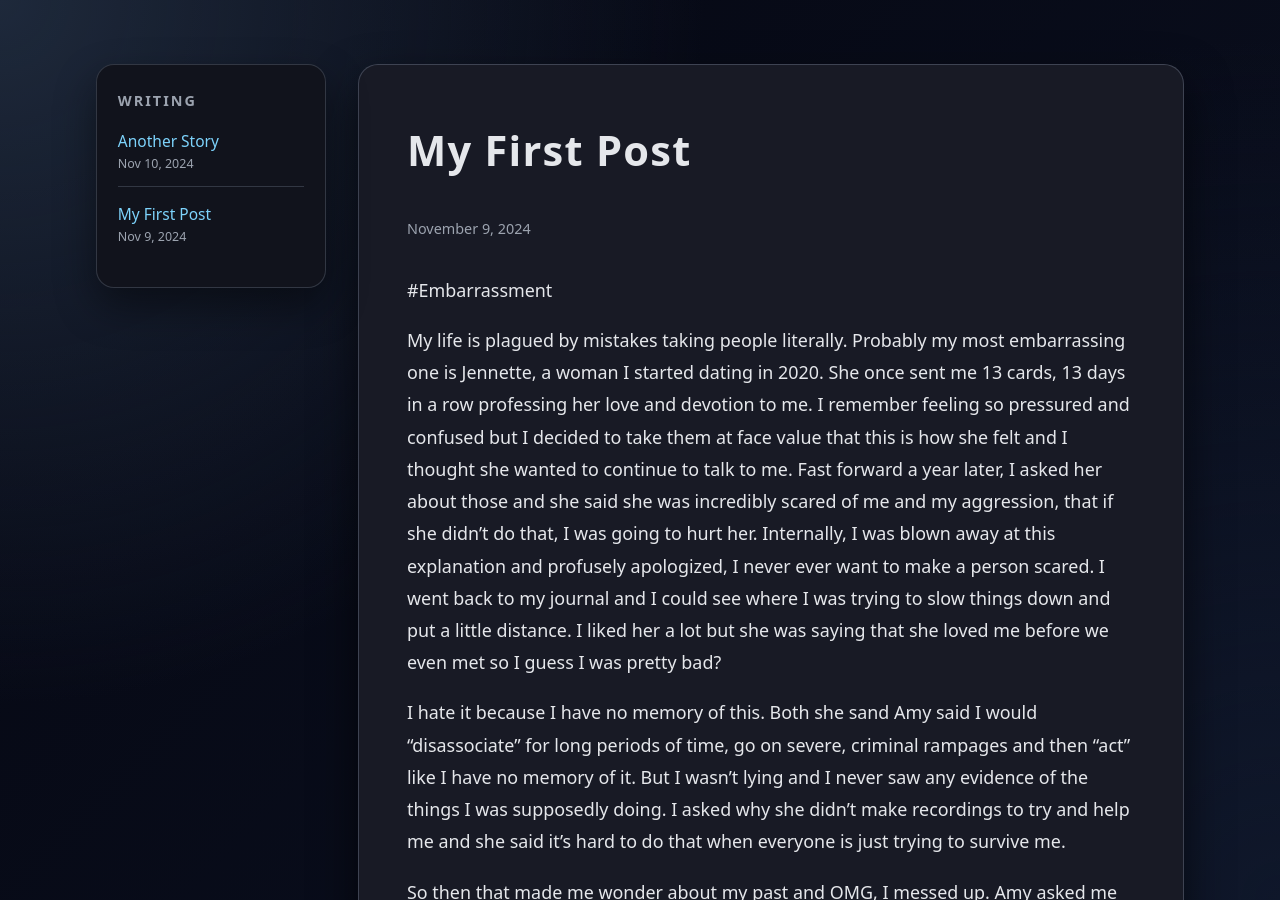
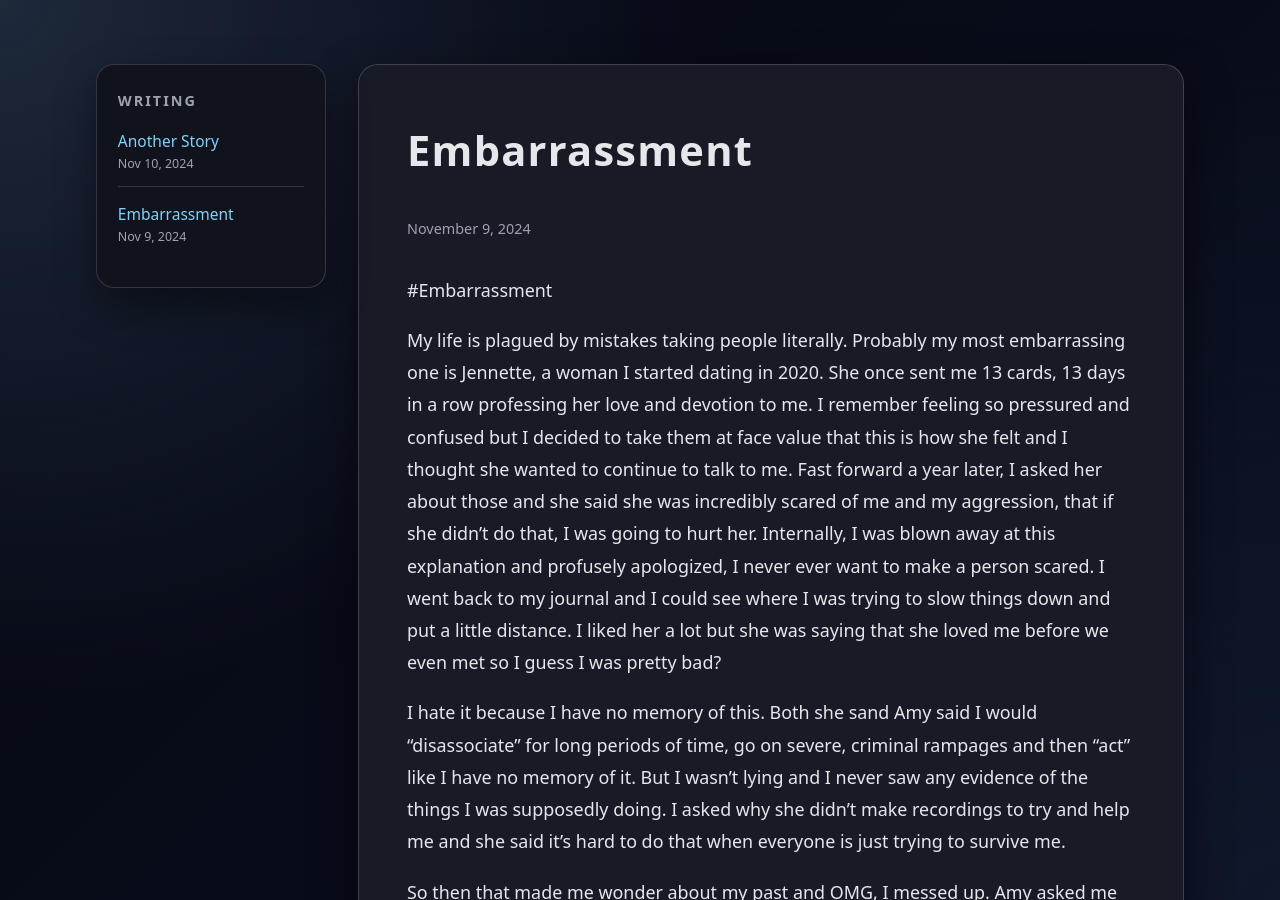
Before and after one commit to mbuckingham74/gigamike, a Jekyll site: the page built from _posts/2024-11-09-my-embarrassment.md, in a window 1280 px wide and 900 px high. Built offline with Jekyll 4.4.1, drawn with Linux system fonts in a browser that asks for light colours.

Commit message:
Fixed the title of the first entry

```diff
--- a/_posts/2024-11-09-my-embarrassment.md
+++ b/_posts/2024-11-09-my-embarrassment.md
@@ -1,6 +1,6 @@
 ---
 layout: post
-title: "My First Post"
+title: "Embarrassment"
 date: 2024-11-09
 ---
 
```
